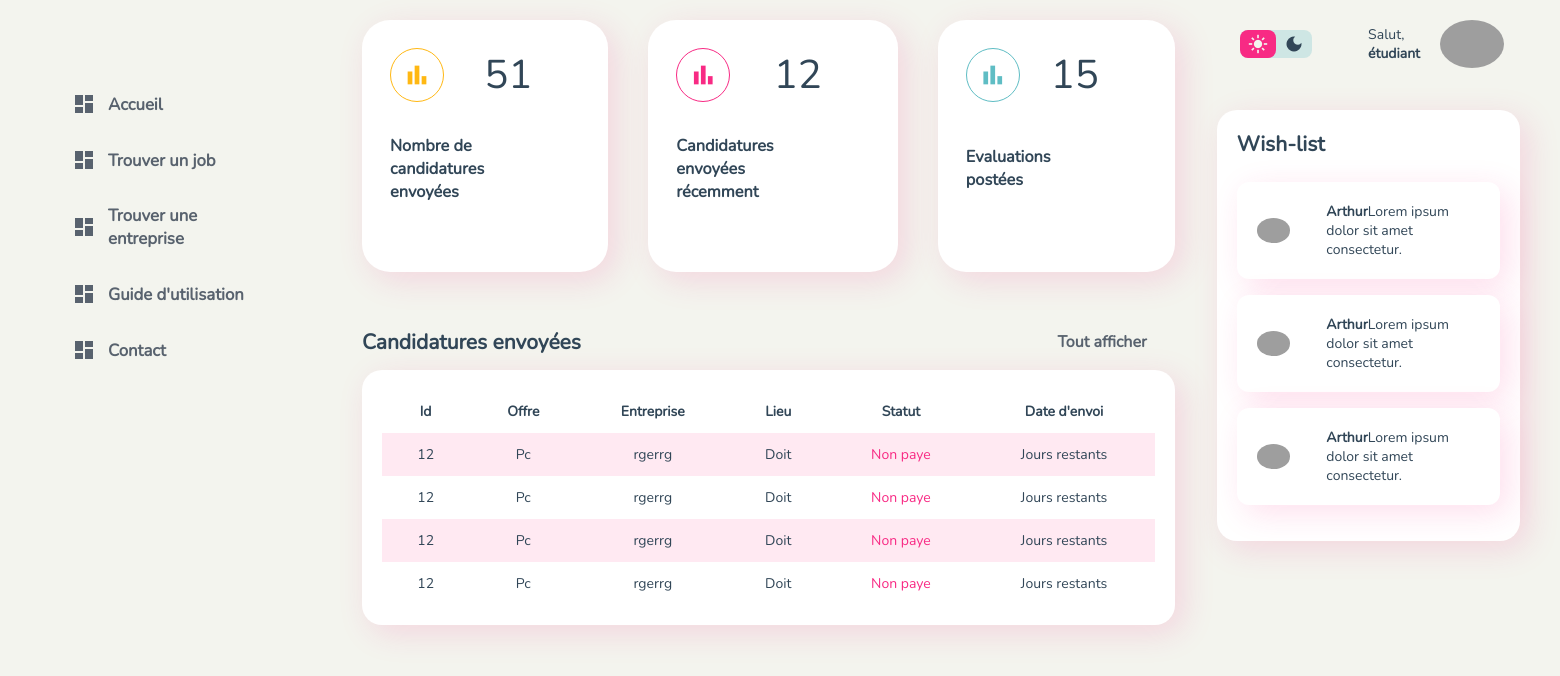
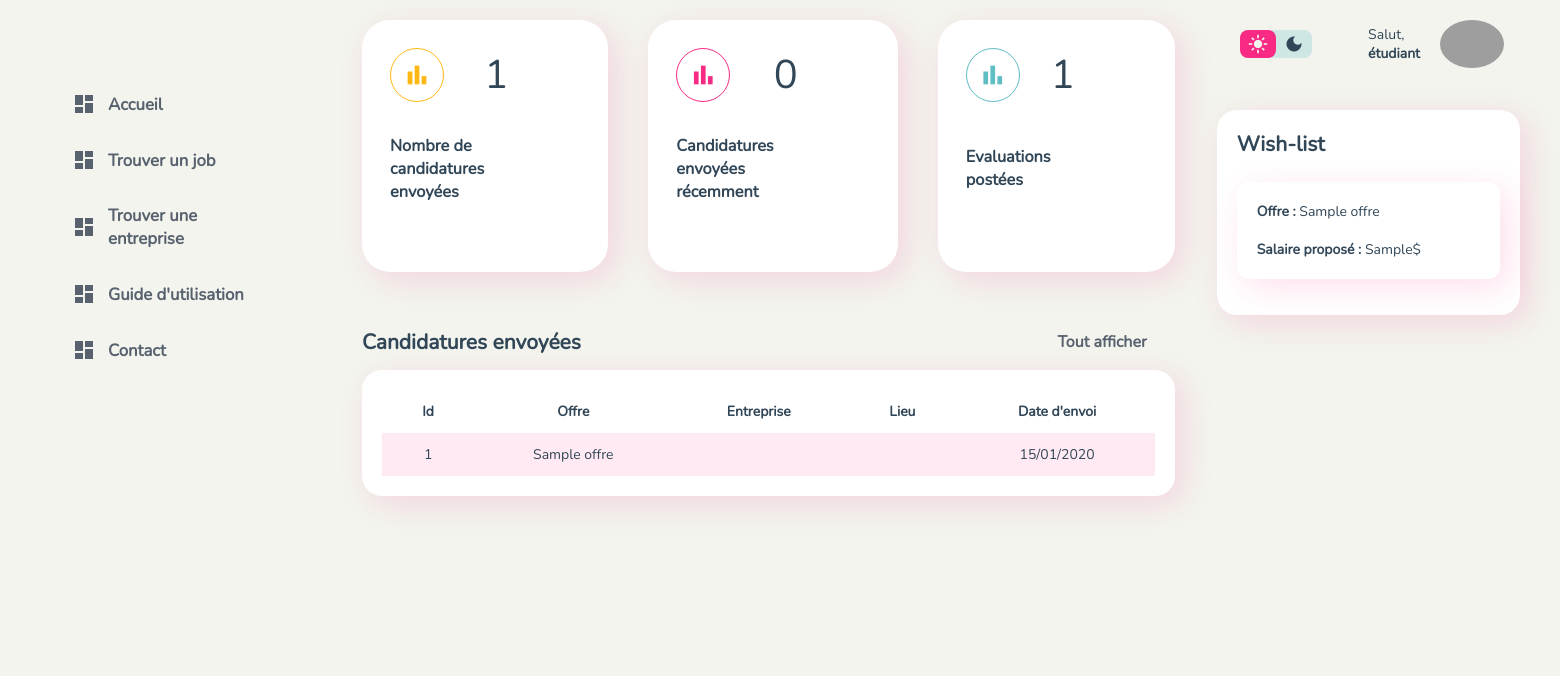
Before and after one commit to MajorBananaa/Projet_WEB_Equipe4, a PHP site: page /dashboard in a window 1560 px wide. Shown: the top 676 px of the page. Run offline with PHP 8.4, Linux system fonts and the light colour scheme; the visitor is signed in with stand-in values (Sample User, id 1); tables that the repository leaves empty or names only in its code hold one stand-in row (values such as "Sample post"); grey boxes are pictures that could not be loaded.

Commit message:
v1 dashboard avec PHP

```diff
--- a/index.php
+++ b/index.php
@@ -4,6 +4,8 @@ require "vendor/autoload.php";
 
 use App\Controllers\ControllerPage;
 use App\Controllers\ControllerAuthentification;
+use App\Models\Statistique;
+use App\Models\Candidature;
 
 $loader = new \Twig\Loader\FilesystemLoader('src/Views');
 $twig = new \Twig\Environment($loader, [
@@ -40,5 +42,8 @@ switch ($uri) {
         break;
     default:
         echo '404 Not Found <br>';
+        $test = new Candidature();
+        $test2 = $test->get(20);
+        print_r($test2);
         break;
 }
--- a/src/Controllers/ControllerPage.php
+++ b/src/Controllers/ControllerPage.php
@@ -40,7 +40,19 @@ class ControllerPage {
     }
 
     public function showDashboardStudent() {
-        echo $this->templateEngine->render('dashboard.html.twig');
+        $candidat_stat = new DashboardController();
+        $nb_candidat = $candidat_stat->searchDashboard();
+        $nb_candidat_recentes = $candidat_stat->searchDashboardCandRecentes();
+        $nb_candidat_evals = $candidat_stat->searchDashboardEval();
+        $candidature_send = $candidat_stat->searchDashboardCandSend();
+        $wish_list = $candidat_stat->searchDashboardWishList();
+        echo $this->templateEngine->render('dashboard.html.twig', [
+            'nb_candidature' => $nb_candidat->nb_cand,
+            'nb_candidature_recentes' => $nb_candidat_recentes->nb_cand_recentes,
+            'nb_evals' =>$nb_candidat_evals->nb_eval,
+            'candidature' =>$candidature_send,
+            'wishlist' =>$wish_list
+        ]);
     }
 
     public function showDashboardPilote() {
--- a/src/Controllers/DashboardController.php
+++ b/src/Controllers/DashboardController.php
@@ -0,0 +1,29 @@
+<?php
+namespace App\Controllers;
+use App\Models\Candidature;
+use App\Models\Evaluation;
+use App\Models\Statistique;
+use App\Models\Wishlist;
+
+class DashboardController{
+    public function searchDashboard() {
+        $dbstat = new Statistique();
+        return $dbstat->getAll($_SESSION["user_id"]);
+    }
+    public function searchDashboardCandRecentes() {
+        $dbstat = new Statistique();
+        return $dbstat->getAllRecentes($_SESSION["user_id"]);
+    }
+    public function searchDashboardEval() {
+        $dbstat = new Statistique();
+        return $dbstat->getAllEvals($_SESSION["user_id"]);
+    }
+    public function searchDashboardCandSend() {
+        $dbstat = new Candidature();
+        return $dbstat->get($_SESSION["user_id"]);
+    }
+    public function searchDashboardWishList () {
+        $dbstat = new Wishlist();
+        return $dbstat->get($_SESSION["user_id"]);
+    }
+}
--- a/src/Models/Candidature.php
+++ b/src/Models/Candidature.php
@@ -1,11 +1,51 @@
+<?php
+namespace App\Models;
+use App\Models\Database;
 class Candidature extends Database {
-    public function add($data) {}
+    public function add($data) {
+        $sql = "INSERT INTO candidature (id_offres, id_utilisateur, date_candidature, chemin_cv, lettre_motivation)
+            VALUES (?, ?, CURDATE(), ?, ?);";
+
+        $this->connect();
+        $this->sth = $this->dbh->prepare($sql);
+        $result = $this->sth->execute($data);
+        $this->close();
+        return $result ?:[];
+    }
 
     public function remove($id) {}
 
     public function update($data) {}
 
-    public function get($id) {}
+    public function get($id) {
+        $sql = "SELECT t1.id_postuler, t1.date_candidature, t1.chemin_cv, t1.chemin_lettre_motivation,
+                    t2.titre AS offre_titre, t3.nom AS utilisateur_nom
+                FROM candidature t1
+                JOIN offre t2 ON t1.id_offres = t2.id_offres
+                JOIN utilisateur t3 ON t1.id_utilisateur = t3.id_utilisateur
+                WHERE t1.id_utilisateur = :id";
 
-    public function getAll() {}
+
+        $this->connect();
+        $this->sth = $this->dbh->prepare($sql);
+        $result = $this->execute(['id' => $id], true);
+        $this->close();
+
+        return $result;
+    }
+
+    public function getAll() {
+        $sql = "SELECT t1.id_postuler, t1.date_candidature, t1.chemin_cv, t1.chemin_lettre_motivation,
+                       t2.titre AS offre_titre, t3.nom AS utilisateur_nom
+                FROM candidature t1
+                JOIN offre t2 ON t1.id_offres = t2.id_offres
+                JOIN utilisateur t3 ON t1.id_utilisateur = t3.id_utilisateur";
+
+        $this->connect();
+        $this->sth = $this->dbh->prepare($sql);
+        $result = $this->execute(null, true);
+        $this->close();
+
+        return $result ?: [];
+    }
 }
--- a/src/Models/Wishlist.php
+++ b/src/Models/Wishlist.php
@@ -1,3 +1,8 @@
+<?php
+namespace App\Models;
+
+use App\Models\Database;
+
 class Wishlist extends Database {
     public function add($data) {}
 
@@ -5,7 +10,19 @@ class Wishlist extends Database {
 
     public function update($data) {}
 
-    public function get($id) {}
+    public function get($id) {
+        $sql = "SELECT o.titre AS nom_offre, o.salaire
+        FROM wish_lister wl
+        JOIN offre o ON wl.id_offres = o.id_offres
+        WHERE wl.id_utilisateur = :id;";
+
+        $this->connect();
+        $this->sth = $this->dbh->prepare($sql);
+        $result = $this->execute(['id' => $id], true);
+        $this->close();
+
+        return $result;
+    }
 
     public function getAll() {}
 }
--- a/src/Views/dashboard.html.twig
+++ b/src/Views/dashboard.html.twig
@@ -81,7 +81,7 @@
                                         <circle id="circle1" cx="38" cy="38" r="36"></circle>
                                     </svg>
                                     <div class="percentage">
-                                        <p>51</p>
+                                        <p>{{nb_candidature}}</p>
                                     </div>
                                 </div>
                             </div>
@@ -103,7 +103,7 @@
                                         <circle id="circle2" cx="38" cy="38" r="36"></circle>
                                     </svg>
                                     <div class="percentage">
-                                        <p>12</p>
+                                        <p>{{nb_candidature_recentes}}</p>
                                     </div>
                                 </div>
                             </div>
@@ -127,7 +127,7 @@
                                         <circle id="circle3" cx="38" cy="38" r="36"></circle>
                                     </svg>
                                     <div class="percentage">
-                                        <p>15</p>
+                                        <p>{{nb_evals}}</p>
                                     </div>
                                 </div>
                             </div>
@@ -150,46 +150,27 @@
                                  <th>Offre</th>
                                  <th>Entreprise</th>
                                      <th>Lieu</th>
-                                <th>Statut</th>
                                  <th>Date d'envoi</th>
                             </tr>
                         </thead>
                         <tbody>
+                            {% for candidatures in candidature %}
                                 <tr>
-                                <td>12</td>
-                                <td>Pc</td>
-                                <td>rgerrg</td>
-                                <td>Doit</td>
-                                <td class="text-fuscha">Non paye</td>
-                                <td>Jours restants</td>
+                                    <td>{{ candidatures.id_postuler }}</td>
+                                    <td>{{ candidatures.offre_titre }}</td>
+                                    <td>{{ candidatures.entreprise }}</td>
+                                    <td>{{ candidatures.lieu }}</td>
+                                    <td>{{ candidatures.date_candidature|date("d/m/Y") }}</td>
                                 </tr>
+                            {% else %}
                                 <tr>
-                                <td>12</td>
-                                <td>Pc</td>
-                                <td>rgerrg</td>
-                                <td>Doit</td>
-                                <td class="text-fuscha">Non paye</td>
-                                <td>Jours restants</td>
+                                    <td colspan="6">Aucune candidature envoyée.</td>
                                 </tr>
-                            <tr>
-                                <td>12</td>
-                                <td>Pc</td>
-                                <td>rgerrg</td>
-                                <td>Doit</td>
-                                <td class="text-fuscha">Non paye</td>
-                                <td>Jours restants</td>
-                            </tr>
-                            <tr>
-                                <td>12</td>
-                                <td>Pc</td>
-                                <td>rgerrg</td>
-                                <td>Doit</td>
-                                <td class="text-fuscha">Non paye</td>
-                                <td>Jours restants</td>
-                            </tr>
+                            {% endfor %}
                         </tbody>
                     </table>
                 </section>
+
             </div>
             <div class="extrabar">
                 <header class="header-right">
@@ -218,32 +199,17 @@
                 <div class="recent-updates">
                     <h2>Wish-list</h2>
                     <div class="updates-container">
+                        {% for wishlists in wishlist %}
                             <div class="update">
-                            <div class="profile-image">
-                                <img src="images/" alt="" width="100%"> <!--Rajouter une image-->
-                            </div>
                                 <div class="message">
-                                <p><strong>Arthur</strong>Lorem ipsum dolor sit amet consectetur.</p>
+                                    <p><strong>Offre : </strong>{{ wishlists.nom_offre }}</p><br>
+                                    <p><strong>Salaire proposé : </strong>{{ wishlists.salaire }}$</p>
                                 </div>
                             </div>
-                        <div class="update">
-                            <div class="profile-image">
-                                <img src="images/" alt="" width="100%"> <!--Rajouter une image-->
-                            </div>
-                            <div class="message">
-                                <p><strong>Arthur</strong>Lorem ipsum dolor sit amet consectetur.</p>
+                        {% endfor %}
                     </div>
                 </div>
-                        <div class="update">
-                            <div class="profile-image">
-                                <img src="images/" alt="" width="100%"> <!--Rajouter une image-->
-                            </div>
-                            <div class="message">
-                                <p><strong>Arthur</strong>Lorem ipsum dolor sit amet consectetur.</p>
-                            </div>
-                        </div>
-                    </div>
-                </div>
+
 
         </div>
 
```
Also changed, not shown: src/Models/Evaluation.php (+32 -2 lines), src/Models/Statistique.php (+43 -0 lines). Lines whose indentation alone changed are shown as unchanged.
